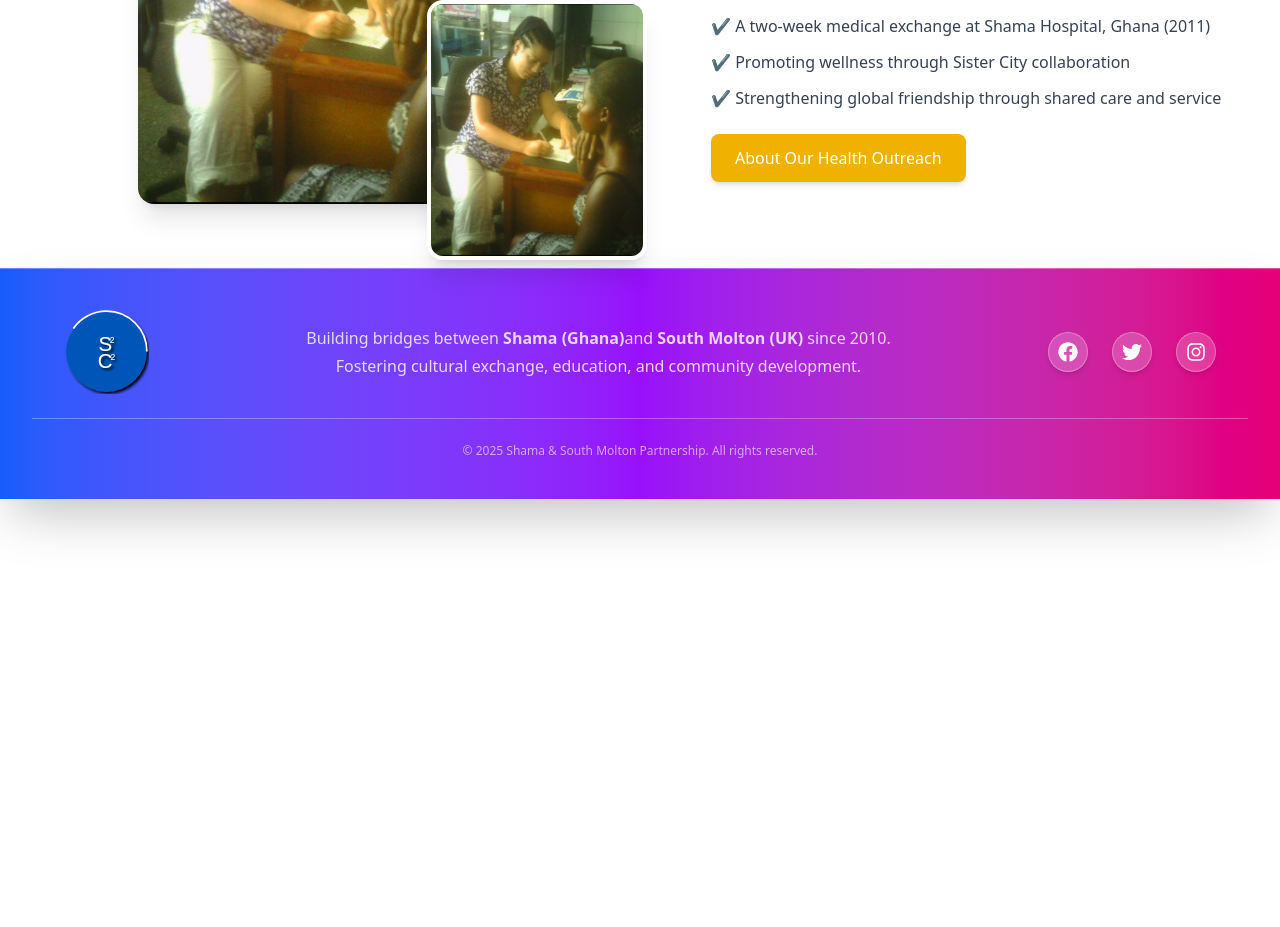
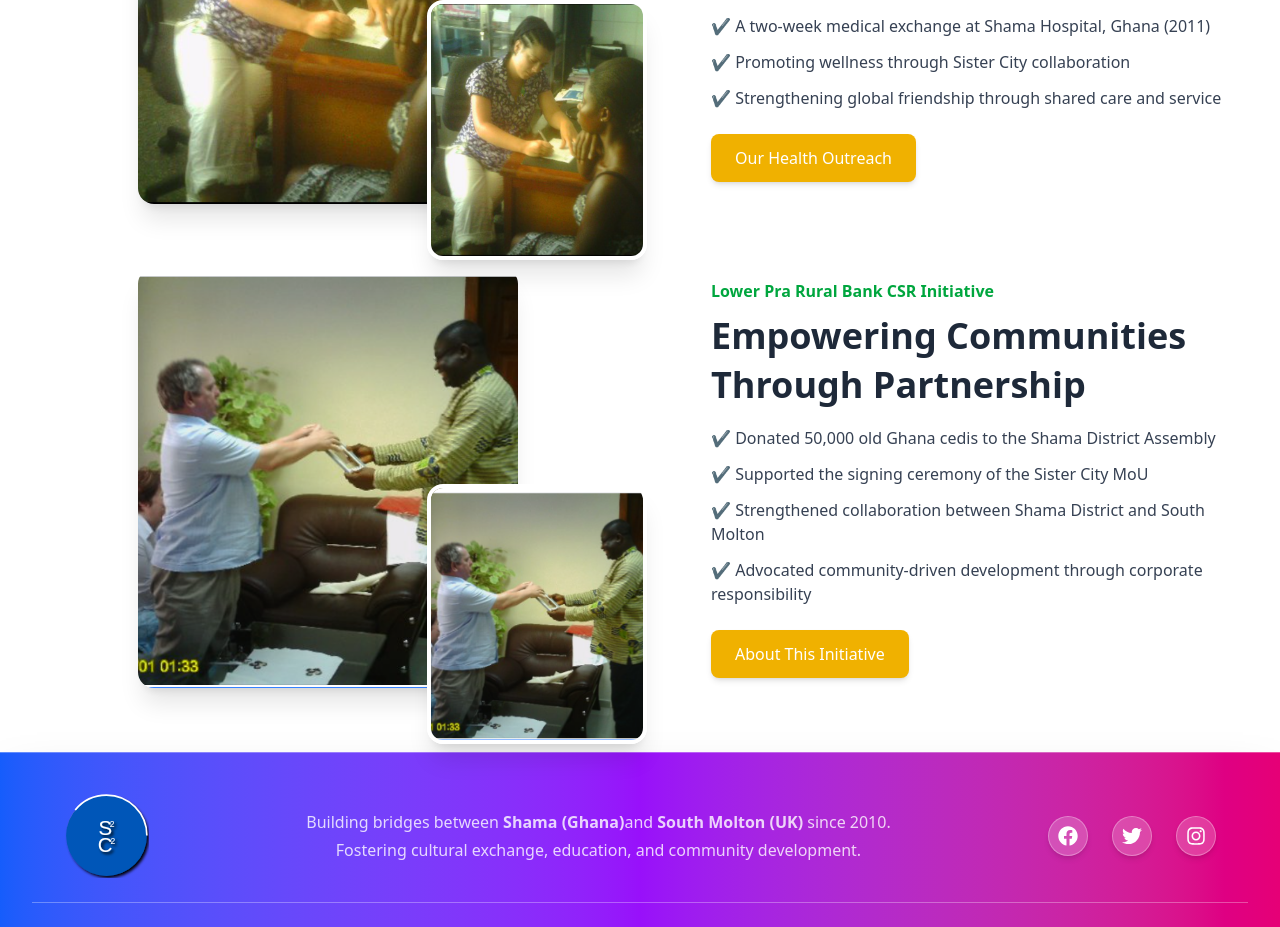
Before and after one commit to Augnorms/travel_agency_app, a Next.js app: page /donate in a window 1280 px wide. Shown: the part 2020-2947 px from the top of the page. Before the commit the page ends 2519 px from the top, so only its background shows below. Built offline with nearby package versions, Linux system fonts and the light colour scheme.

Commit message:
feat: added another donation component

```diff
--- a/src/components/contactForm.tsx
+++ b/src/components/contactForm.tsx
@@ -12,7 +12,7 @@ export default function ContactPage() {
     const formData = new FormData(e.currentTarget);
 
     const response = await fetch(
-      "https://formsubmit.co/ajax/ac19d0a62d38b2111b61856c79b1bfd3",
+      "https://formsubmit.co/ajax/shamasistercitycommission@yahoo.com",
       {
         method: "POST",
         body: formData,
--- a/src/components/donate/donatSecBanner.tsx
+++ b/src/components/donate/donatSecBanner.tsx
@@ -60,7 +60,7 @@ const sections: Section[] = [
     ],
     buttonText: "Support School Projects",
   },
-    {
+  {
     images: [
       {
         src: "/donations/health-screen.png",
@@ -80,8 +80,31 @@ const sections: Section[] = [
       "✔ Promoting wellness through Sister City collaboration",
       "✔ Strengthening global friendship through shared care and service"
     ],
-    buttonText: "About Our Health Outreach",
+    buttonText: "Our Health Outreach",
   },
+  {
+  images: [
+    {
+      src: "/donations/lower-pra-donate.png",
+      size: "big",
+    },
+    {
+      src: "/donations/lower-pra-donate.png",
+      size: "small",
+      position: "absolute -right-8 -bottom-14",
+    },
+  ],
+  title: "Empowering Communities Through Partnership",
+  subtitle: "Lower Pra Rural Bank CSR Initiative",
+  points: [
+    "✔ Donated 50,000 old Ghana cedis to the Shama District Assembly",
+    "✔ Supported the signing ceremony of the Sister City MoU",
+    "✔ Strengthened collaboration between Shama District and South Molton",
+    "✔ Advocated community-driven development through corporate responsibility",
+  ],
+  buttonText: "About This Initiative",
+}
+
 ];
 
 export default function DonateSecBanner() {
```
Also changed, not shown: public/donations/lower-pra-donate.png (added).
